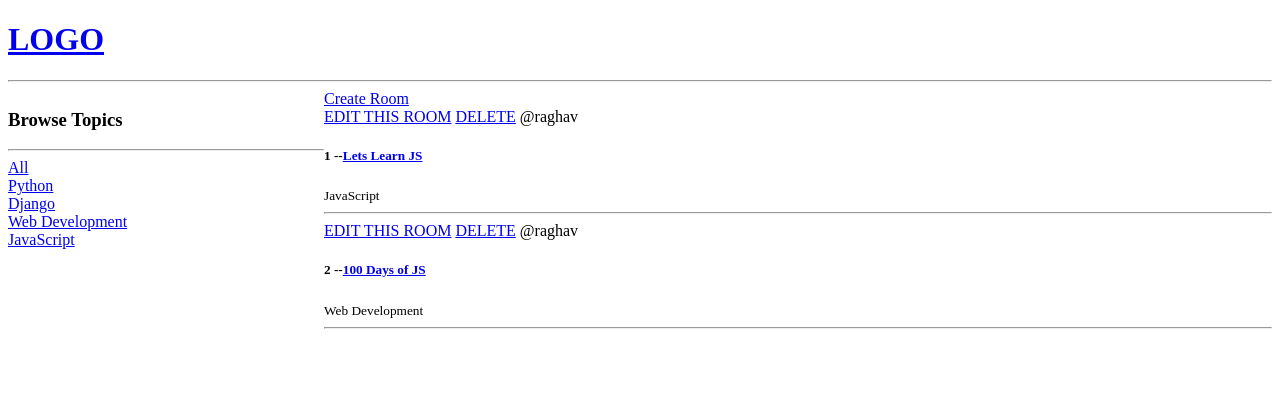
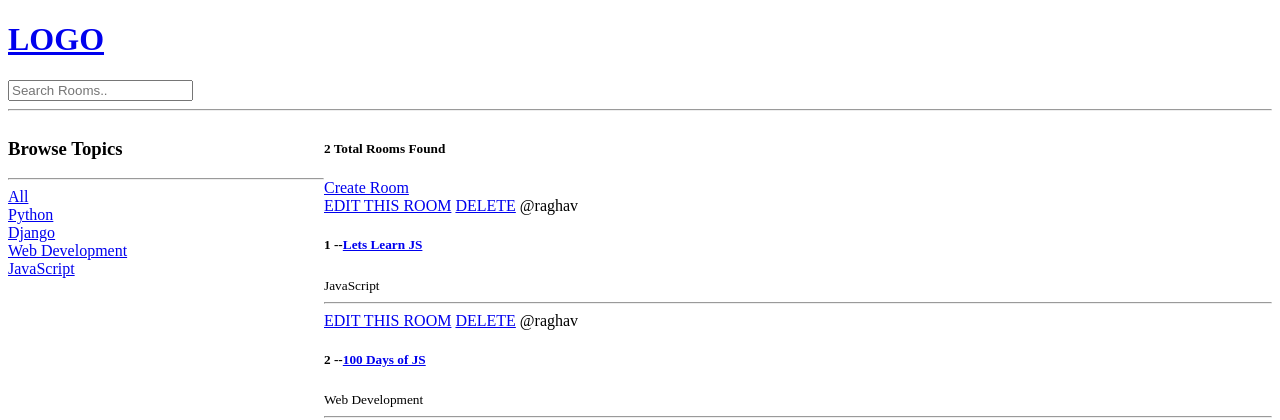
Before and after one commit to theraghavjuneja/djangoooo, a Django app: page / in a window 1280 px wide. Shown: the top 420 px of the page. Run offline with Django 5.2, Linux system fonts and the light colour scheme; data comes from the database, SQL or seed files in the repository.

Commit message:
Completed search functionality

```diff
--- a/projectok/base/templates/base/home.html
+++ b/projectok/base/templates/base/home.html
@@ -25,6 +25,7 @@
         {%endfor%}
     </div>
     <div>
+        <h5>{{room_count}} Total Rooms Found</h5>
         <a href="{% url 'create-room' %}">Create Room</a>
         <div>
             {%for room in rooms %}
--- a/projectok/base/views.py
+++ b/projectok/base/views.py
@@ -1,6 +1,7 @@
 from django.shortcuts import render,redirect
 # part 2 of db etc
 from .models import Room,Topic
+from django.db.models import Q
 # Create your views here.
 from django.http import HttpResponse
 from .forms import RoomForm
@@ -25,11 +26,19 @@ def home(request):
     # return render(request,'base/home.html',context)
 
     # to get access to all rooms
+    q=request.GET.get('q') if request.GET.get('q')!=None else ''
+    # i contains just make sure even if we do pyt to wo search kre
+    # there are various options start with ends with etc
+    rooms=Room.objects.filter(
+        Q(topic__name__icontains=q)|
+        Q(name__icontains=q)|
+        Q(description__icontains=q))
+    # rooms=Room.objects.all()
+    topics=Topic.objects.all()
+    room_count=rooms.count()
+    context={'rooms':rooms,'topics':topics,'room_count':room_count}
+    return render(request,'base/home.html',context)
 
-    rooms=Room.objects.all()
-    topics=Topic.objects.all()
-    context={'rooms':rooms,'topics':topics}
-    return render(request,'base/home.html',context)
 
 
 # now also add pk
--- a/projectok/templates/navbar.html
+++ b/projectok/templates/navbar.html
@@ -2,4 +2,9 @@
 <a href="/">
     <h1>LOGO</h1>
 </a>
+<!-- When form is submitted-> request to url mapped to home name='home' -->
+<form method="GET" action="{% url 'home'%}">
+    <input type="text" name="q" placeholder="Search Rooms..">
+</form>
 <hr>
+<!-- request send something like (url mapped to home)/q=q name -->
```
Also changed, not shown: projectok/db.sqlite3.
